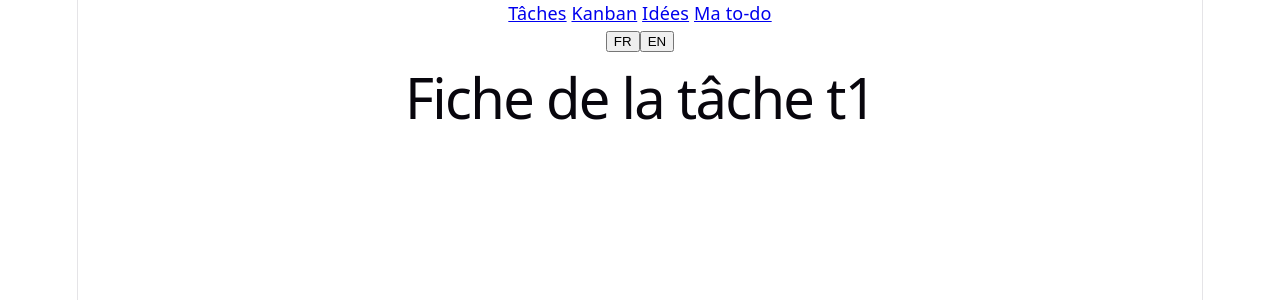
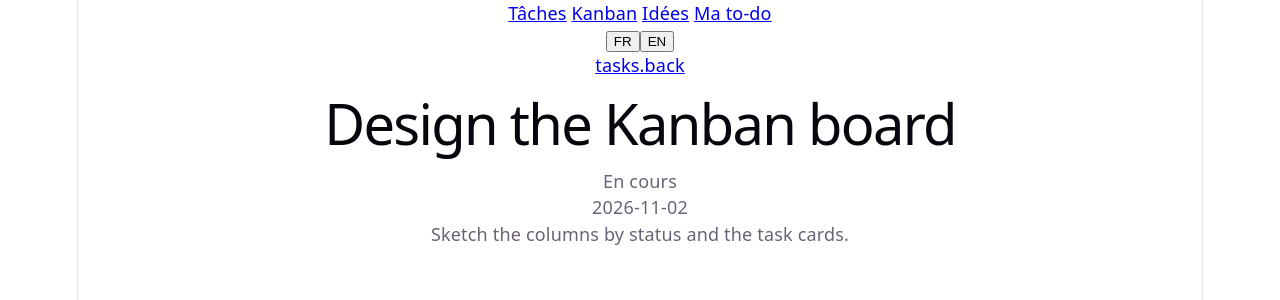
Before and after one commit to NicolasZubizarreta/gpisaas-front, a React (Vite) app: page /tasks/t1 in a window 1280 px wide. Shown: the top 300 px of the page. Built offline with nearby package versions, Linux system fonts and the light colour scheme; data requests are answered from the project's data file.

Commit message:
feat: charge la fiche tâche par identifiant

```diff
--- a/src/i18n/locales/en.json
+++ b/src/i18n/locales/en.json
@@ -15,12 +15,13 @@
     "IN_REVIEW": "In review",
     "DONE": "Done"
   },
-    "filters": {
+  "filters": {
     "label": "Filters",
     "status": "Status",
     "member": "Member",
     "allStatuses": "All statuses",
     "allMembers": "All members",
+    "search": "Search",
     "reset": "Reset"
   },
   "tasks": {
@@ -28,9 +29,9 @@
     "loading": "Loading tasks…",
     "error": "Unable to load tasks: {{message}}",
     "empty": "No tasks yet.",
+    "noMatch": "No task matches the filters.",
     "noDueDate": "no due date",
-    "detailTitle": "Task {{id}}",
-    "noMatch": "No task matches the filters."
+    "detailTitle": "Task {{id}}"
   },
   "kanban": {
     "title": "Kanban board"
--- a/src/i18n/locales/fr.json
+++ b/src/i18n/locales/fr.json
@@ -15,12 +15,13 @@
     "IN_REVIEW": "En revue",
     "DONE": "Terminée"
   },
-    "filters": {
+  "filters": {
     "label": "Filtres",
     "status": "Statut",
     "member": "Membre",
     "allStatuses": "Tous les statuts",
     "allMembers": "Tous les membres",
+    "search": "Recherche",
     "reset": "Réinitialiser"
   },
   "tasks": {
@@ -28,9 +29,9 @@
     "loading": "Chargement des tâches…",
     "error": "Impossible de charger les tâches : {{message}}",
     "empty": "Aucune tâche pour le moment.",
+    "noMatch": "Aucune tâche ne correspond aux filtres.",
     "noDueDate": "sans échéance",
-    "detailTitle": "Fiche de la tâche {{id}}",
-    "noMatch": "Aucune tâche ne correspond aux filtres."
+    "detailTitle": "Fiche de la tâche {{id}}"
   },
   "kanban": {
     "title": "Tableau Kanban"
--- a/src/pages/TaskDetailPage.tsx
+++ b/src/pages/TaskDetailPage.tsx
@@ -1,9 +1,27 @@
 import { useTranslation } from 'react-i18next'
-import { useParams } from 'react-router'
+import { Link, useParams } from 'react-router'
+import { useFetch } from '../hooks/useFetch'
+import { API_URL } from '../services/api'
+import type { Task } from '../types'
 
 export function TaskDetailPage() {
   const { t } = useTranslation()
   const { id } = useParams()
+  const { data: task, loading, error } = useFetch<Task>(`${API_URL}/tasks/${id}`)
 
-  return <h1>{t('tasks.detailTitle', { id })}</h1>
+  if (loading) return <p>{t('tasks.loading')}</p>
+  if (error) {
+    const isNotFound = error.message === 'HTTP 404'
+    return <p>{isNotFound ? t('tasks.notFound') : t('tasks.error', { message: error.message })}</p>
+  }
+
+  return (
+    <>
+      <Link to="/tasks">{t('tasks.back')}</Link>
+      <h1>{task?.title}</h1>
+      <p>{task && t(`status.${task.status}`)}</p>
+      <p>{task?.dueDate ?? t('tasks.noDueDate')}</p>
+      <p>{task?.description}</p>
+    </>
+  )
 }
```
